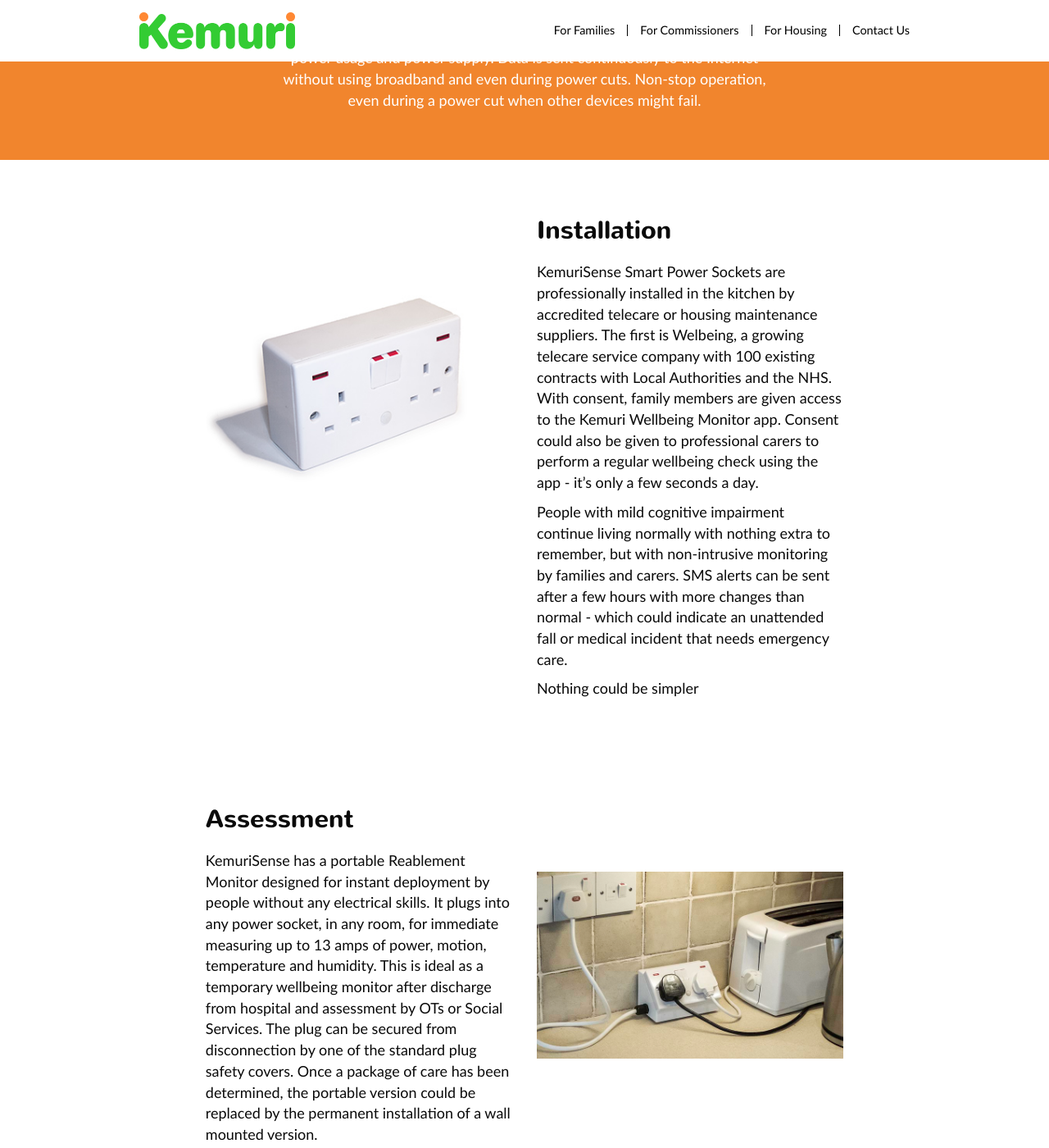
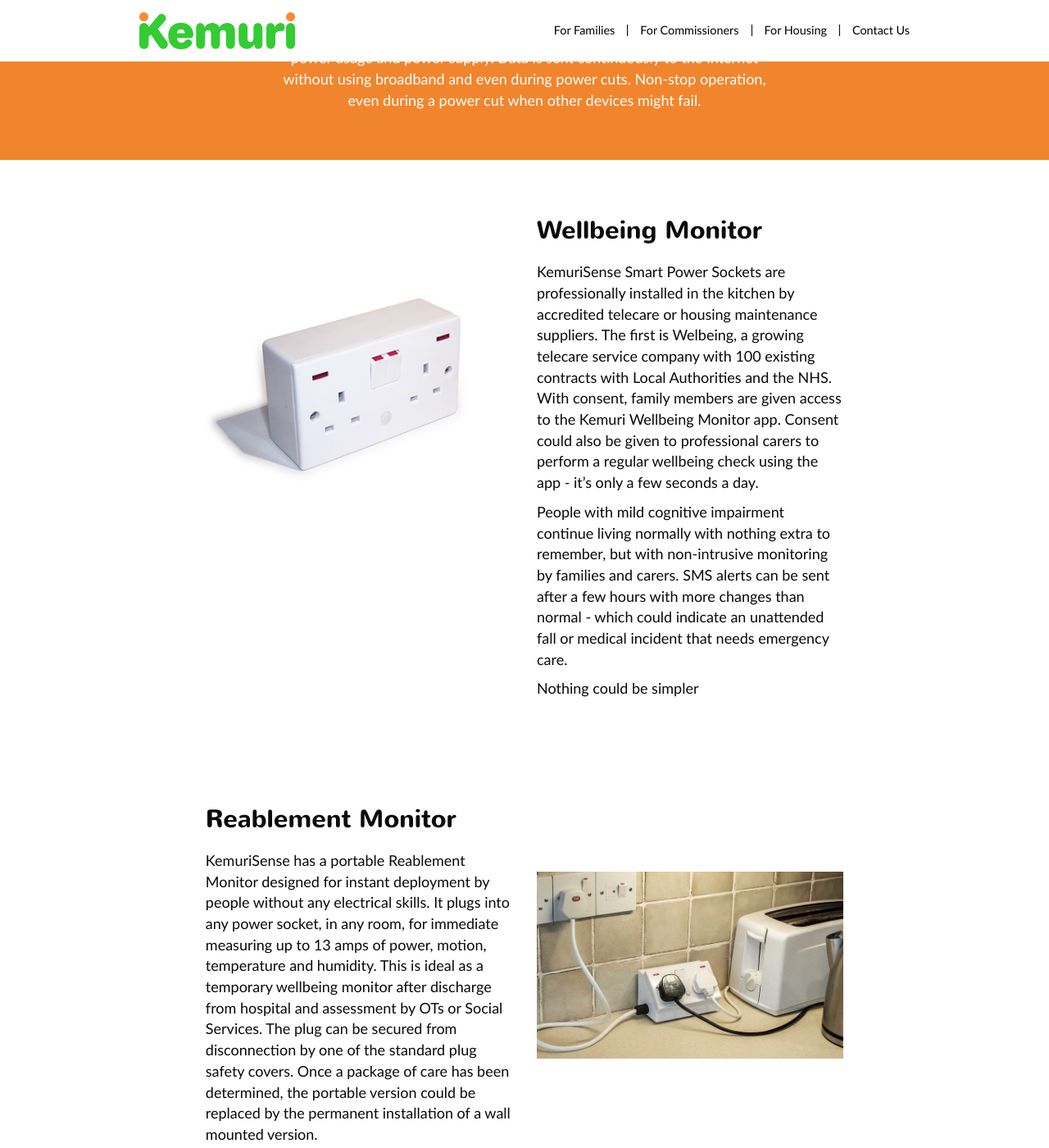
Before and after one commit to intelligentlilli/kemurisense.github.io, a Jekyll site: the page built from telecare-for-dementia-and-independent-living.html, in a window 1280 px wide and 1400 px high, scrolled down 2994 px. Shown: the whole window at 82% size. Built offline with Jekyll 4.4.1, drawn with Linux system fonts in a browser that asks for light colours; nearby versions of some CDN libraries; library files that are not in the unit come from our copies.

Commit message:
Update headings to include reablement and wellbeing monitor

```diff
--- a/telecare-for-dementia-and-independent-living.html
+++ b/telecare-for-dementia-and-independent-living.html
@@ -138,7 +138,7 @@
             <img width="396" height="420" src="{{ site.baseurl }}/images/kemuri-socket-on-white.jpg" class="img-responsive wp-post-image" alt="" title="" style="padding-top:100px">
           </div>
           <div class="col-md-6">
-            <h2>Installation</h2>
+            <h2>Wellbeing Monitor</h2>
             <p>KemuriSense Smart Power Sockets are professionally installed in the kitchen by accredited telecare or housing maintenance suppliers.  The first is Welbeing, a growing telecare service company with 100 existing contracts with Local Authorities and the NHS.  With consent, family members are given access to the Kemuri Wellbeing Monitor app.  Consent could also be given to professional carers to perform a regular wellbeing check using the app - it’s only a few seconds a day.</p>
             <p>People with mild cognitive impairment continue living normally with nothing extra to remember, but with non-intrusive monitoring by families and carers.  SMS alerts can be sent after a few hours with more changes than normal - which could indicate an unattended fall or medical incident that needs emergency care.</p>
             <p>Nothing could be simpler</p>
@@ -157,7 +157,7 @@
       <div class="col-md-10 col-md-push-1">
         <div class="row">
           <div class="col-md-6">
-            <h2>Assessment</h2>
+            <h2>Reablement Monitor</h2>
             <p>KemuriSense has a portable Reablement Monitor designed for instant deployment by people without any electrical skills.  It plugs into any power socket, in any room, for immediate measuring up to 13 amps of power, motion, temperature and humidity.  This is ideal as a temporary wellbeing monitor after discharge from hospital and assessment by OTs or Social Services.  The plug can be secured from disconnection by one of the standard plug safety covers.  Once a package of care has been determined, the portable version could be replaced by the permanent installation of a wall mounted version.  </p>
           </div>
           <div class="col-md-6">
```
